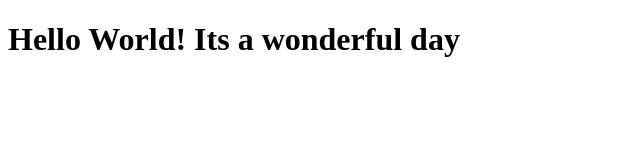
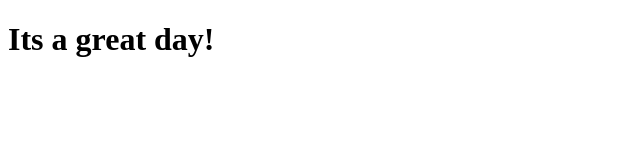
Before and after one commit to amartya911/amartya911.github.io, a plain HTML site: page site/index.html in a window 1280 px wide. Shown: the whole page, without its empty margins (0-640 px from the left). Drawn offline with Linux system fonts and the light colour scheme.

Commit message:
minor change2

```diff
--- a/site/index.html
+++ b/site/index.html
@@ -1,11 +1,9 @@
 <!DOCTYPE html>
 <html>
 <head>
-	<meta charset="utf-8">
-	<meta name="viewport" content="width=device-width, initial-scale=1">
-	<title>Hello World!</title>
+	<title>Hello world!!</title>
 </head>
 <body>
-<h1>Hello World! Its a wonderful day<h1>
+<h1>Its a great day!</h1>
 </body>
 </html>
```
